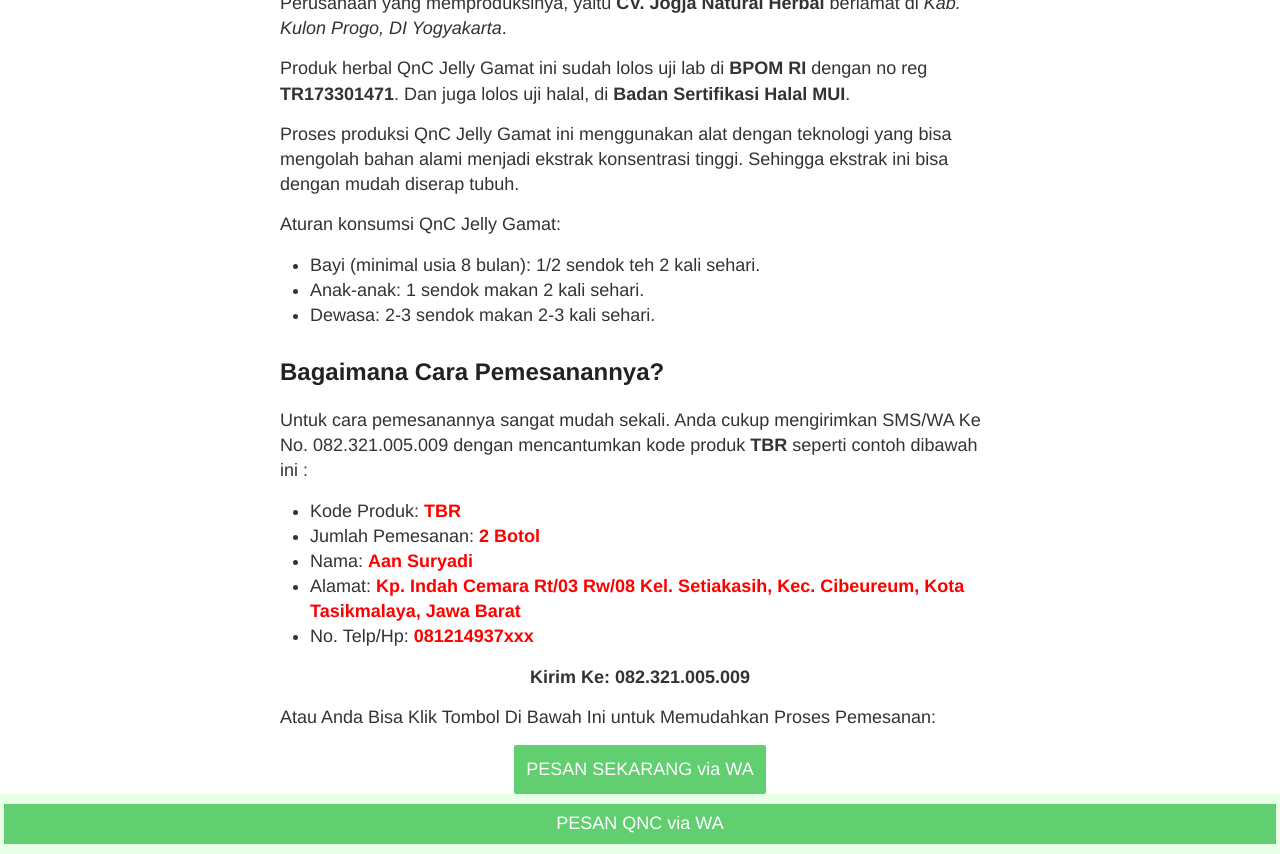
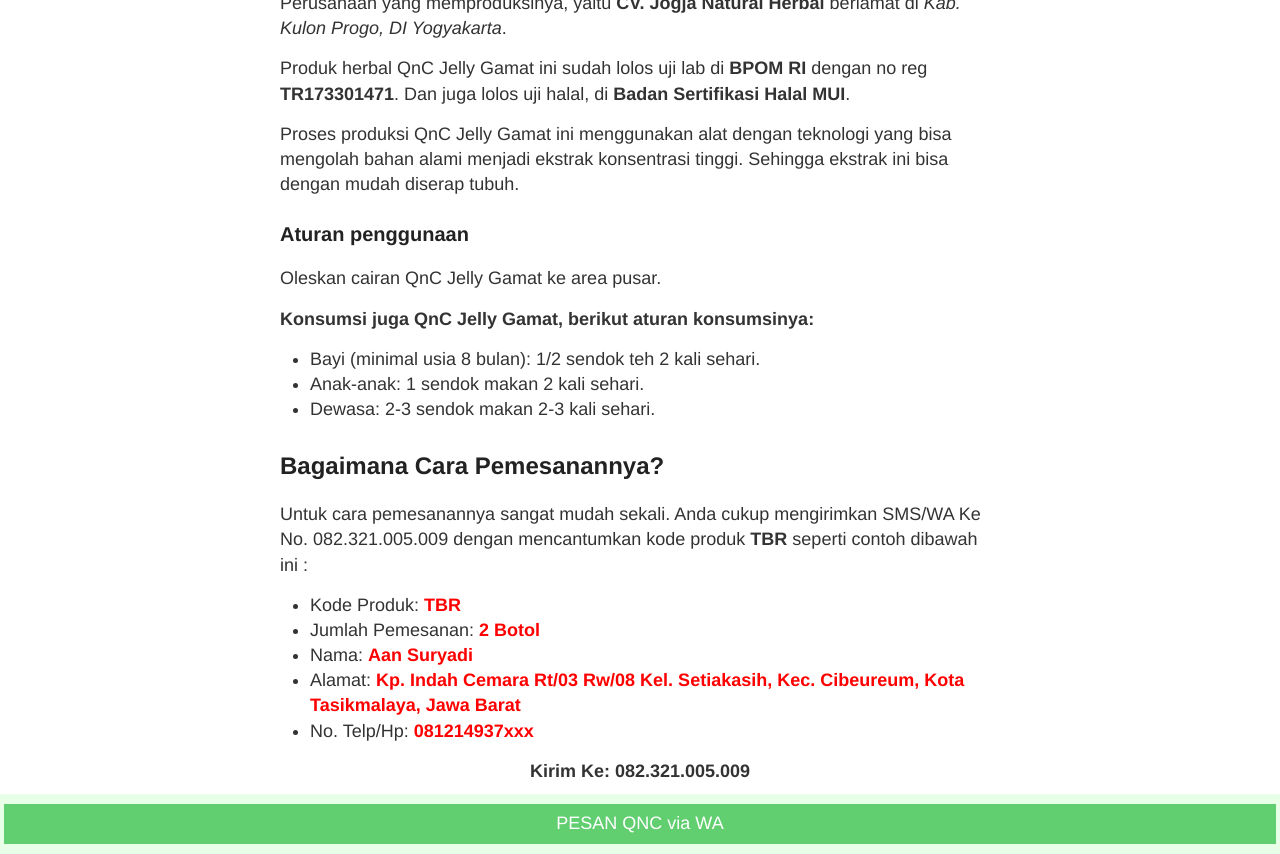
Before and after one commit to zeinherbal/zeinherbal.github.io, a Jekyll site: the page built from _posts/2019-12-20-obat-borok-koreng-di-kepala.md, in a window 1280 px wide and 900 px high, scrolled down 3319 px, cut to the strip 46-900 px from the top of the window. Built offline with Jekyll 4.4.1, drawn with Linux system fonts in a browser that asks for light colours.

Commit message:
Update 2019-12-20-obat-borok-koreng-di-kepala.md

```diff
--- a/_posts/2019-12-20-obat-borok-koreng-di-kepala.md
+++ b/_posts/2019-12-20-obat-borok-koreng-di-kepala.md
@@ -65,7 +65,11 @@
 
 Proses produksi QnC Jelly Gamat ini menggunakan alat dengan teknologi yang bisa mengolah bahan alami menjadi ekstrak konsentrasi tinggi. Sehingga ekstrak ini bisa dengan mudah diserap tubuh.
 
-Aturan konsumsi QnC Jelly Gamat:
+### Aturan penggunaan
+
+Oleskan cairan QnC Jelly Gamat ke area pusar.
+
+**Konsumsi juga QnC Jelly Gamat, berikut aturan konsumsinya:**
 
 + Bayi (minimal usia 8 bulan): 1/2 sendok teh 2 kali sehari.
 + Anak-anak: 1 sendok makan 2 kali sehari.
```
